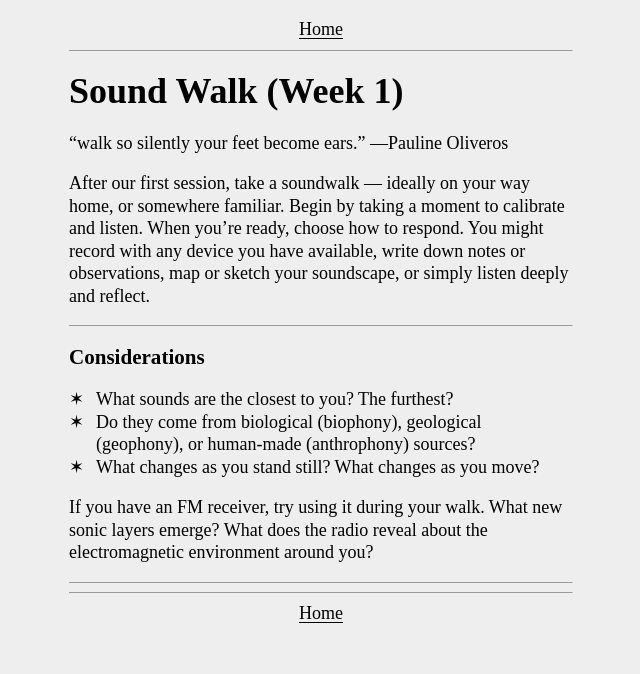
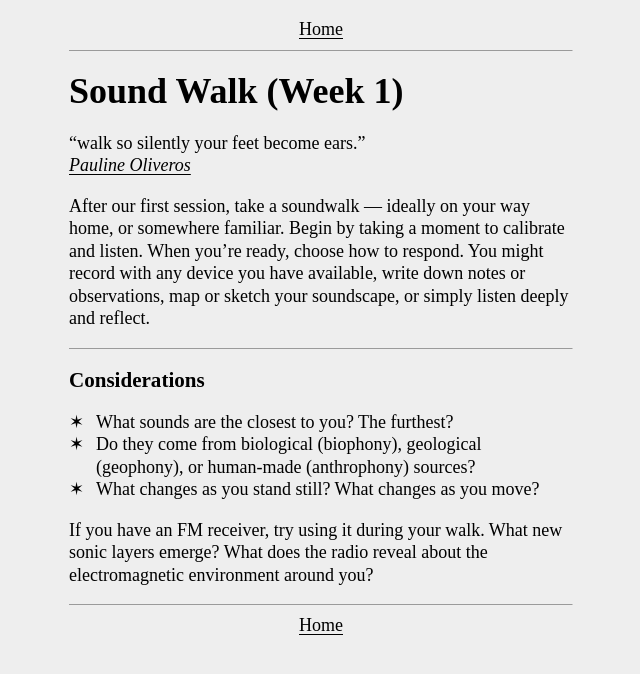
Before and after one commit to bryantwells/rr25, a Jekyll site: the page built from _pages/sound-walk.md, in a window 1280 px wide. Shown: the top 674 px of the page, without its empty margins (319-959 px from the left). Built offline with Jekyll 4.4.1, drawn with Linux system fonts in a browser that asks for light colours.

```diff
--- a/_pages/sound-walk.md
+++ b/_pages/sound-walk.md
@@ -5,8 +5,8 @@ layout: default
 
 # Sound Walk (Week 1)
 
-“walk so silently your feet become ears.”
-—Pauline Oliveros
+“walk so silently your feet become ears.” <br />
+<em>[Pauline Oliveros](https://www.are.na/block/35413619)</em>
 
 After our first session, take a soundwalk — ideally on your way home, or somewhere familiar. Begin by taking a moment to calibrate and listen. When you’re ready, choose how to respond. You might record with any device you have available, write down notes or observations, map or sketch your soundscape, or simply listen deeply and reflect.
 
@@ -14,10 +14,8 @@ After our first session, take a soundwalk — ideally on your way home, or somew
 
 ### Considerations
 
-- What sounds are the closest to you? The furthest?
-- Do they come from biological (biophony), geological (geophony), or human-made (anthrophony) sources?
+- What sounds are the closest to you? The furthest? <br>
+- Do they come from biological (biophony), geological (geophony), or human-made (anthrophony) sources? <br>
 - What changes as you stand still? What changes as you move?
 
 If you have an FM receiver, try using it during your walk. What new sonic layers emerge? What does the radio reveal about the electromagnetic environment around you?
-
----
```
